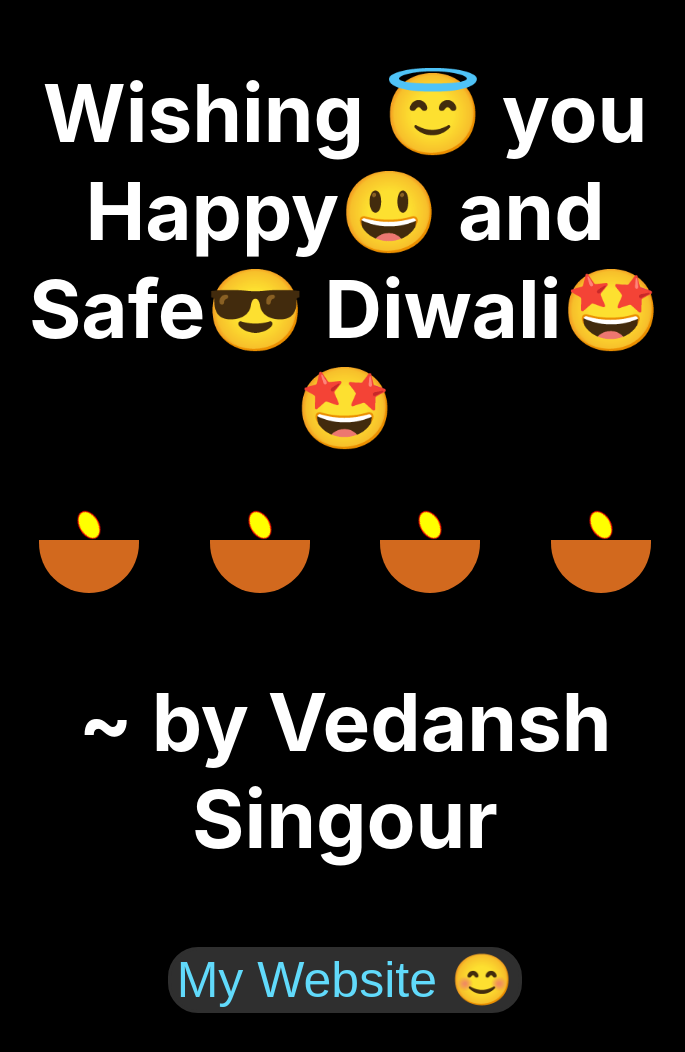
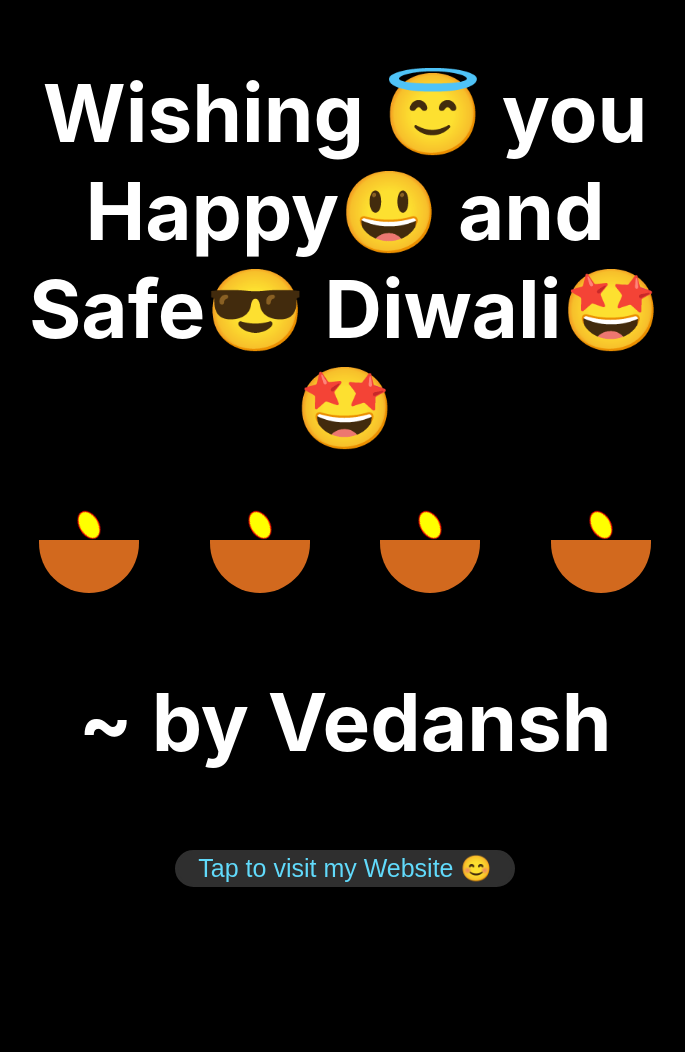
Before and after one commit to vedzansh/diwali, a plain HTML site: page index.html in a window 1280 px wide. Shown: the whole page, without its empty margins (295-980 px from the left). After the commit the page ends 983 px from the top, so only its background shows below. Drawn offline with Linux system fonts and the light colour scheme.

Commit message:
Update index.html

```diff
--- a/index.html
+++ b/index.html
@@ -118,7 +118,7 @@ div{
 
 a {
 
-  font-size: 50px;
+  font-size: 25px;
 
   color: #61dafb;
 
@@ -136,9 +136,13 @@ button{
 
   width: auto;
 
+  padding-left: 20px;
+
+  padding-right: 20px;
+
   border: solid #2f2f2f;
 
-  border-radius: 30px;
+  border-radius: 50px;
 
   background: #2f2f2f;
 
@@ -190,9 +194,9 @@ button{
 
    </div>
 
-   <h3 class="glow">~ by Vedansh Singour</h3>
+   <h3 class="glow">~ by Vedansh</h3>
 
- <h1> <button> <a href="https://vedansh-singour.github.io/linktree/"> My Website 😊 </a> </button> </h1>
+ <h4> <button> <a href="https://vedz.w3spaces.com"> Tap to visit my Website 😊 </a> </button> </h4>
 
   </main>
 
```
